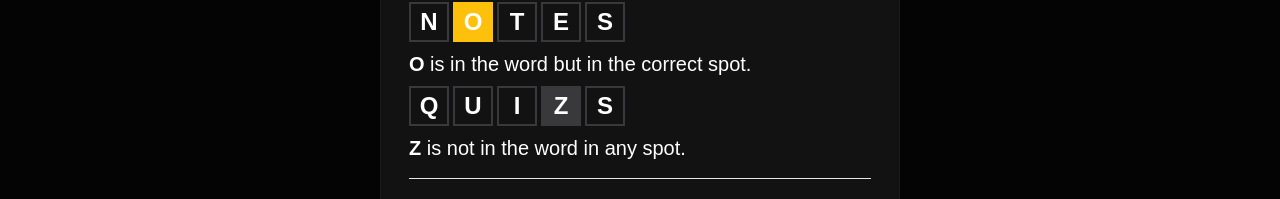
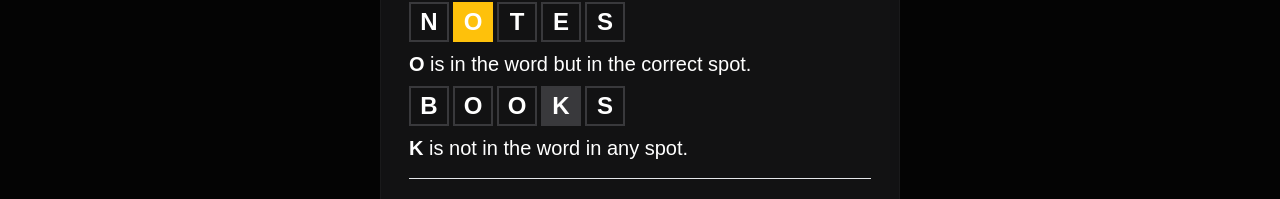
Before and after one commit to cheeetoo/spartle2, a Next.js app: page / in a window 1280 px wide. Shown: the part 402-601 px from the top of the page. Built offline with nearby package versions, Linux system fonts and the light colour scheme; no server answers; the database is empty.

Commit message:
missspell

```diff
--- a/src/components/InformationBox.tsx
+++ b/src/components/InformationBox.tsx
@@ -113,23 +113,23 @@ export default function InformationBox({ modalIsOpen, setIsOpen }: Props) {
         </div>
         <div className="my-2 flex">
           <div className="tile w-10 h-10 mr-1">
-            <p className="text-2xl">Q</p>
+            <p className="text-2xl">B</p>
           </div>
           <div className="tile w-10 h-10 mr-1">
-            <p className="text-2xl">U</p>
+            <p className="text-2xl">O</p>
           </div>
           <div className="tile w-10 h-10 mr-1">
-            <p className="text-2xl">I</p>
+            <p className="text-2xl">O</p>
           </div>
           <div className="smalltile w-10 h-10 mr-1 bg-[#39393c]">
-            <p className="text-2xl">Z</p>
+            <p className="text-2xl">K</p>
           </div>
           <div className="tile w-10 h-10">
             <p className="text-2xl">S</p>
           </div>
         </div>
         <div className="text-xl">
-          <b>Z</b> is not in the word in any spot.
+          <b>K</b> is not in the word in any spot.
         </div>
         <hr className="my-4" />
         <span className="text-xl">
```
